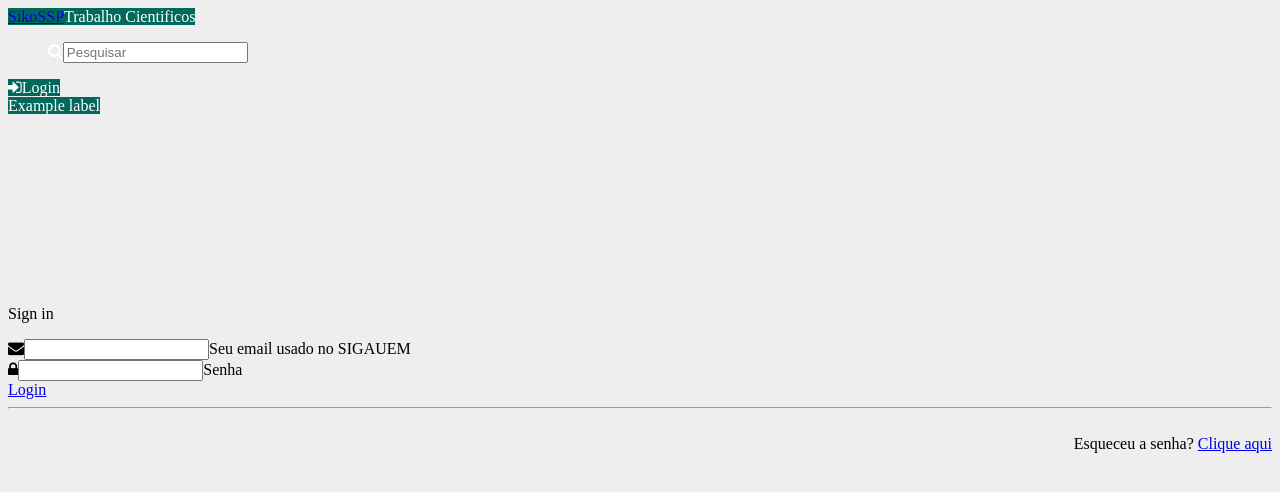
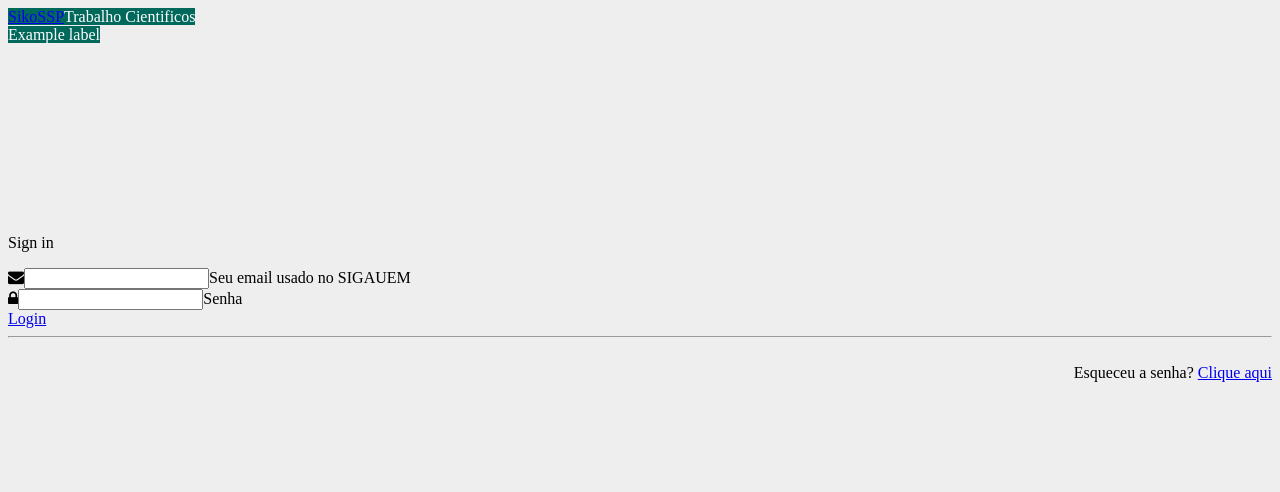
Before and after one commit to SikoDevelopers/AngularApplication, an Angular app: page /login in a window 1280 px wide. Shown: the top 492 px of the page. Built offline with nearby package versions, Linux system fonts and the light colour scheme; what angular-bootstrap-md would draw is missing.

Commit message:
Directiva hidden para barra do topo

```diff
--- a/src/app/barra-do-topo/barra-do-topo.component.html
+++ b/src/app/barra-do-topo/barra-do-topo.component.html
@@ -7,7 +7,7 @@
   </logo>
 
 
-  <links>
+  <links [hidden]="!(rota == '/')">
     <ul class="navbar-nav mr-auto">
       <form class="form-inline">
         <i class="fa fa-search prefix"></i>
@@ -31,12 +31,5 @@
         <mdb-select [ngStyle]="{'background-color':'#00695c'}" [options]="optionsSelect" placeholder="Choose your option"></mdb-select>
         <label [ngStyle]="{'background-color':'#00695c'}">Example label</label>
       </div>
-    <!--</div>-->
-    <!--<div class="navbar-nav">-->
-      <!--<a class="nav-item nav-link active waves-light" href="#" mdbRippleRadius>Home <span class="sr-only">(current)</span></a>-->
-      <!--<a class="nav-item nav-link waves-light" href="#" mdbRippleRadius>Features</a>-->
-      <!--<a class="nav-item nav-link waves-light" href="#" mdbRippleRadius>Pricing</a>-->
-      <!--<a class="nav-item nav-link disabled" href="#">Disabled</a>-->
-    <!--</div>-->
   </links>
 </mdb-navbar>
--- a/src/app/barra-do-topo/barra-do-topo.component.ts
+++ b/src/app/barra-do-topo/barra-do-topo.component.ts
@@ -1,4 +1,5 @@
 import { Component, OnInit } from '@angular/core';
+import {Router} from "@angular/router";
 
 @Component({
   selector: 'app-barra-do-topo',
@@ -7,15 +8,11 @@ import { Component, OnInit } from '@angular/core';
 })
 export class BarraDoTopoComponent implements OnInit {
   nomeDaApp : string = "SikoSSP"
-  constructor() { }
+  rota: string;
+  constructor(private _route: Router) { }
 
-  optionsSelect: Array<any>;
 
   ngOnInit() {
-    this.optionsSelect = [
-      { value: '1', label: 'Option 1' },
-      { value: '2', label: 'Option 2' },
-      { value: '3', label: 'Option 3' },
-    ];
+    this.rota = this._route.url;
   }
 }
```
